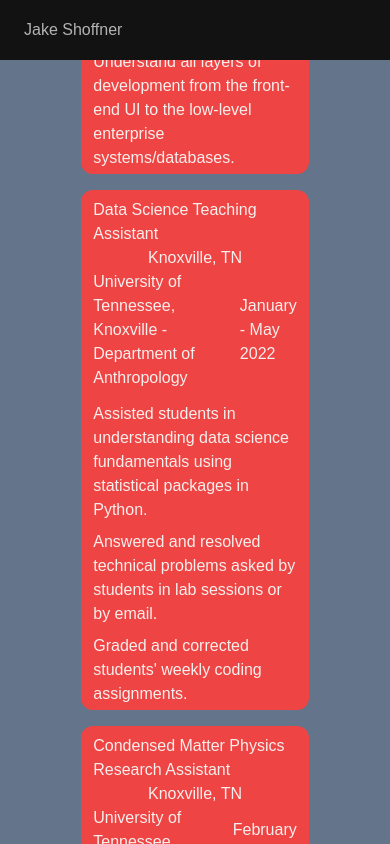
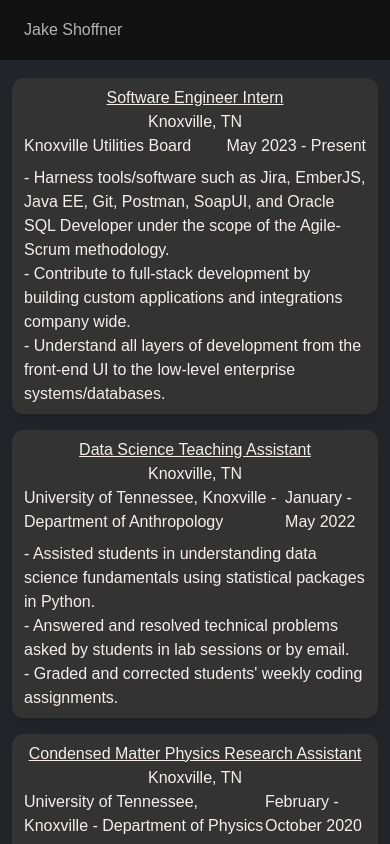
Before and after one commit to Jxk0be/Jake-Shoffner-SWE-Student, a React (Create React App) app: page /experience in a window 390 px wide. Shown: the top 844 px of the page. Built offline with nearby package versions, Linux system fonts and the light colour scheme; some icons are missing.

Commit message:
style: Fixed a lot of sizing issues on mobile (#11)

```diff
--- a/src/pages/Experience.jsx
+++ b/src/pages/Experience.jsx
@@ -4,12 +4,12 @@
 const Experience = () => {
 
   return (
-    <div className='w-full h-screen md:h-3/4 flex justify-center flex-col items-center bg-slate-500 md:max-w-[1500px] md:ml-[80px] md:mr-[80px] lg:mx-[85px] md:pt-[90px] lg:pt-0 max-h-[1080px]'>
+    <div className='w-full h-full flex justify-center flex-col items-center md:max-w-[1500px] md:ml-[80px] md:mr-[80px] lg:mx-[85px] md:pt-[90px] lg:pt-0 px-3 md:px-0 pt-[70px]'>
       {data.experiences.map((exp) => {
         return(
-          <div className='h-auto max-h-[600px] bg-red-500 w-7/12 flex items-center my-2 flex-col rounded-xl pt-2' key={exp.title}>
+          <div className='h-auto max-h-[600px] bg-[#333333] drop-shadow-xl md:w-7/12 md:min-w-[700px] w-full flex items-center my-2 flex-col rounded-xl py-2 md:hover:scale-105 duration-150' key={exp.title}>
           <div className='w-full flex justify-between items-center px-3 flex-col md:flex-row'>
-            <h1>{exp.jobTitle}</h1>
+            <h1 className='underline'>{exp.jobTitle}</h1>
             <h1>{exp.location}</h1>
           </div>
 
@@ -18,10 +18,10 @@
             <h1>{exp.date}</h1>
           </div>
 
-          <div className='px-3'>
-            <ul>
+          <div className='px-3 min-w-full'>
+            <ul className='text-left'>
               {exp.descriptions.map((p, index) => {
-                return (<li className='py-1' key={index} ><p>{p}</p></li>);
+                return (<li key={index} ><p>- {p}</p></li>);
               })}
             </ul>
           </div>
@@ -29,7 +29,7 @@
         );
       })}
 
-
+      <div className='mb-5 md:hidden'>&nbsp;</div>
     </div>
   )
 }
--- a/src/pages/Projects.jsx
+++ b/src/pages/Projects.jsx
@@ -5,7 +5,7 @@
 const Projects = () => {
   return (
     <div className='w-full h-full flex justify-center items-center md:pl-[80px] md:pr-[80px] md:max-w-[1500px] max-h-[1080px]'>
-      <div className='grid md:grid-cols-2 grid-cols-1 md:gap-y-[20px] gap-y-[40px] gap-x-10 w-full h-full px-10 pt-[90px] lg:pt-[38px]'>
+      <div className='grid md:grid-cols-2 grid-cols-1 md:gap-y-[20px] gap-y-[40px] gap-x-10 w-full h-full px-10 pt-[110px] lg:pt-[38px]'>
         {data.projects.map((proj) => {
           return(<Proj data={proj} key={proj.title} />);
         })}
--- a/tailwind.config.js
+++ b/tailwind.config.js
@@ -5,10 +5,10 @@
   ],
   theme: {
     screens: {
-      'sm': '576px',
+      'sm': '76px',
       // => @media (min-width: 576px) { ... }
 
-      'md': '900px',
+      'md': '800px',
       // => @media (min-width: 960px) { ... }
 
       'lg': '1440px',
```
